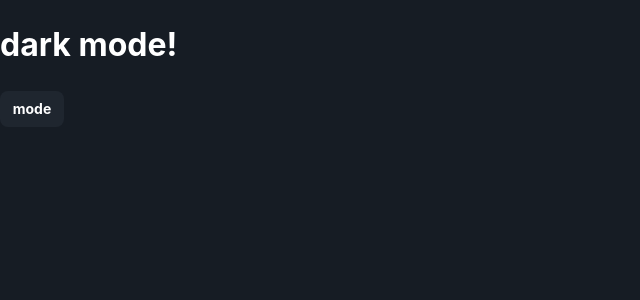
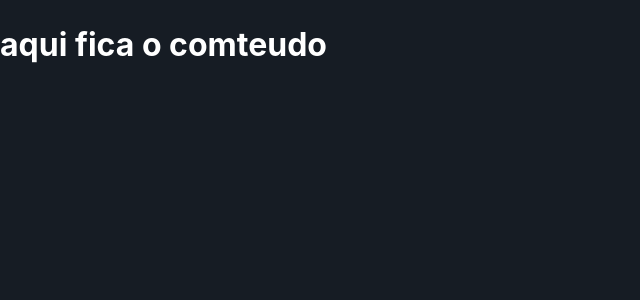
Before and after one commit to DIEGOHORVATTI/frontend-callcontrol, a React (Vite) app: page / in a window 1280 px wide. Shown: the top 300 px of the page, without its empty margins (0-640 px from the left). Built offline with nearby package versions, Linux system fonts and the light colour scheme.

Commit message:
refactor: simplify Home component by removing settings context and updating content

```diff
--- a/src/sections/Home/index.tsx
+++ b/src/sections/Home/index.tsx
@@ -1,17 +1,7 @@
-import { Button } from '@mui/material'
-
-import { useSettingsContext } from '@/contexts/settings'
-
 export const Home = () => {
-  const settings = useSettingsContext()
-
   return (
     <div>
-      <h1>{`${settings.themeMode} mode!`}</h1>
-
-      <Button variant="soft" onClick={settings.onToggleMode}>
-        mode
-      </Button>
+      <h1>aqui fica o comteudo</h1>
     </div>
   )
 }
```
